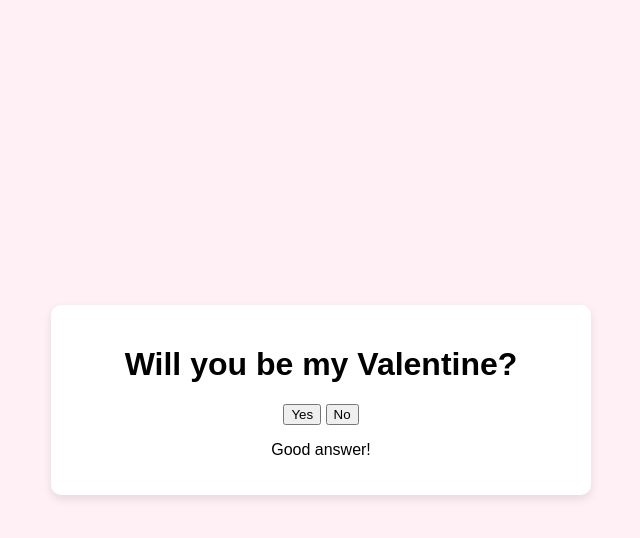
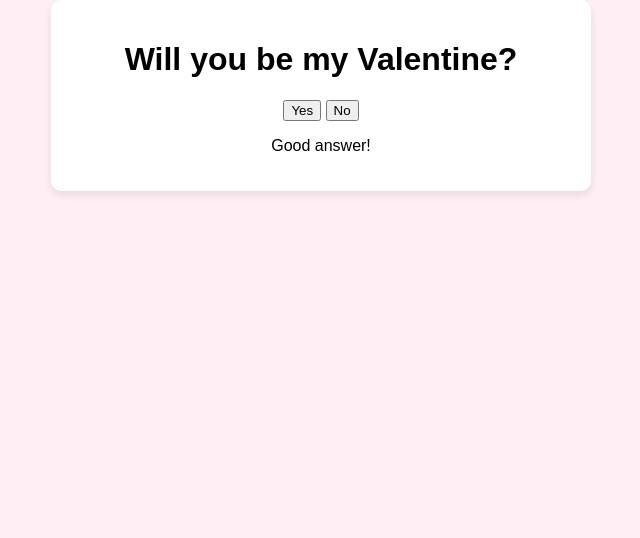
Before and after one commit to adrianbu08/walentynki, a plain HTML site: page index.html in a window 1280 px wide. Shown: the whole page, without its empty margins (319-959 px from the left). Drawn offline with Linux system fonts and the light colour scheme.

Commit message:
Update style.css

```diff
--- a/style.css
+++ b/style.css
@@ -1,37 +1,25 @@
+/* Reset styles for error page */
+html, body {
+    height: 100%;
+    margin: 0;
+}
+
 body {
     font-family: Arial, sans-serif;
     text-align: center;
-    background-color: #fff0f5;
-    margin: 0;
-    padding: 0;
-    display: flex;
-    justify-content: center;
-    align-items: center;
-    height: 100vh;
+    background-color: #fff0f5; /* Default background */
 }
 
-/* Specific style for error screen */
 .error-screen {
-    background-color: blue;  /* Set background to blue */
-    color: white;  /* Set text color to white */
+    background-color: blue; /* Set background to blue */
+    color: white;
+    font-size: 30px;
     text-align: center;
-    font-size: 30px;
-    height: 100vh;
     display: flex;
     flex-direction: column;
     justify-content: center;
     align-items: center;
-}
-
-/* For other pages (like the main page), ensure the container takes up the full height */
-.container {
-    background: white;
-    padding: 20px;
-    border-radius: 10px;
-    box-shadow: 0 4px 10px rgba(0, 0, 0, 0.1);
-    width: 100%;
-    max-width: 500px;
-    margin: auto;
+    height: 100vh; /* Make sure this takes full viewport height */
 }
 
 .valentine-screen {
@@ -44,3 +32,14 @@ body {
     justify-content: center;
     align-items: center;
 }
+
+/* Style for the container on the main page */
+.container {
+    background: white;
+    padding: 20px;
+    border-radius: 10px;
+    box-shadow: 0 4px 10px rgba(0, 0, 0, 0.1);
+    width: 100%;
+    max-width: 500px;
+    margin: auto;
+}
```
